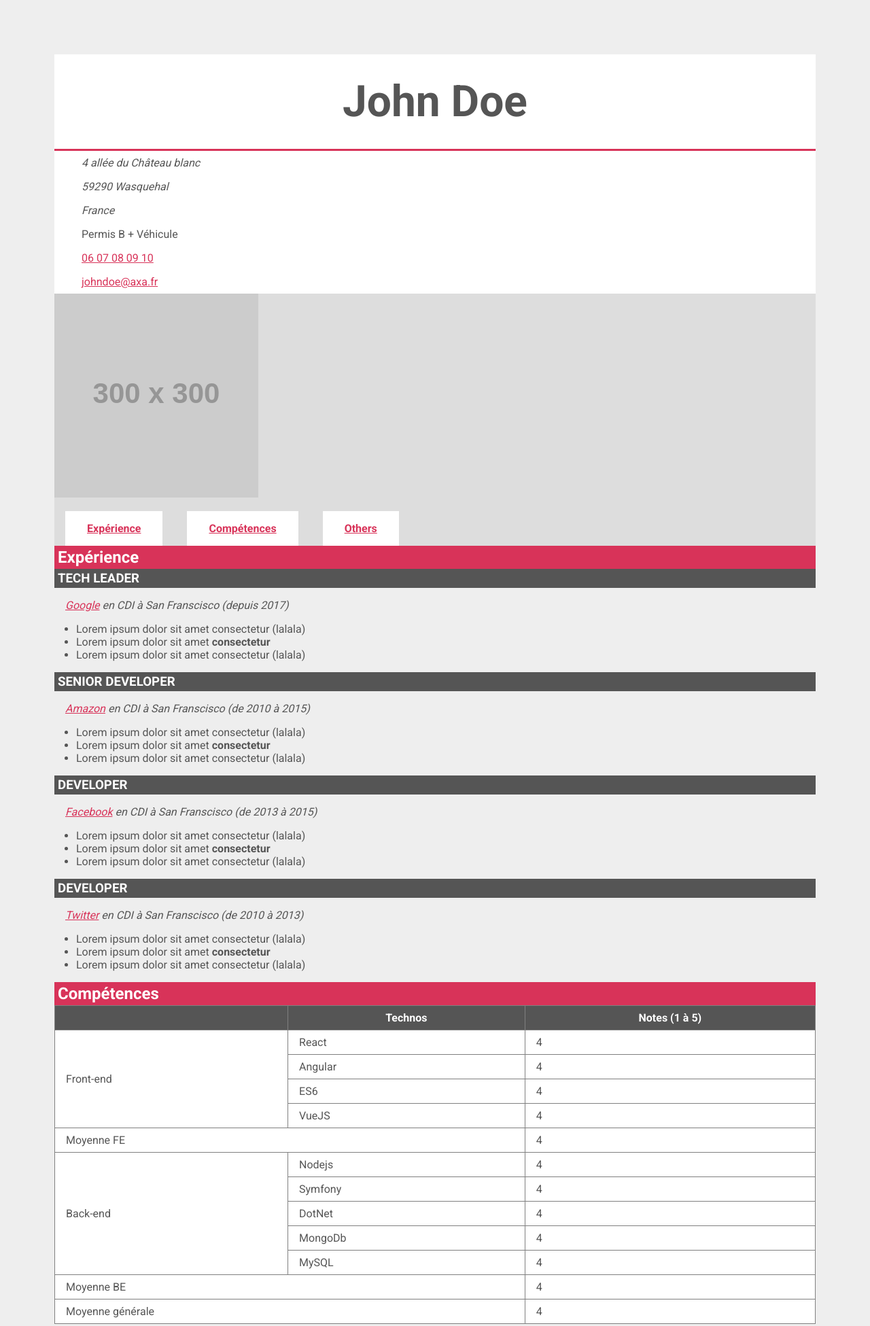
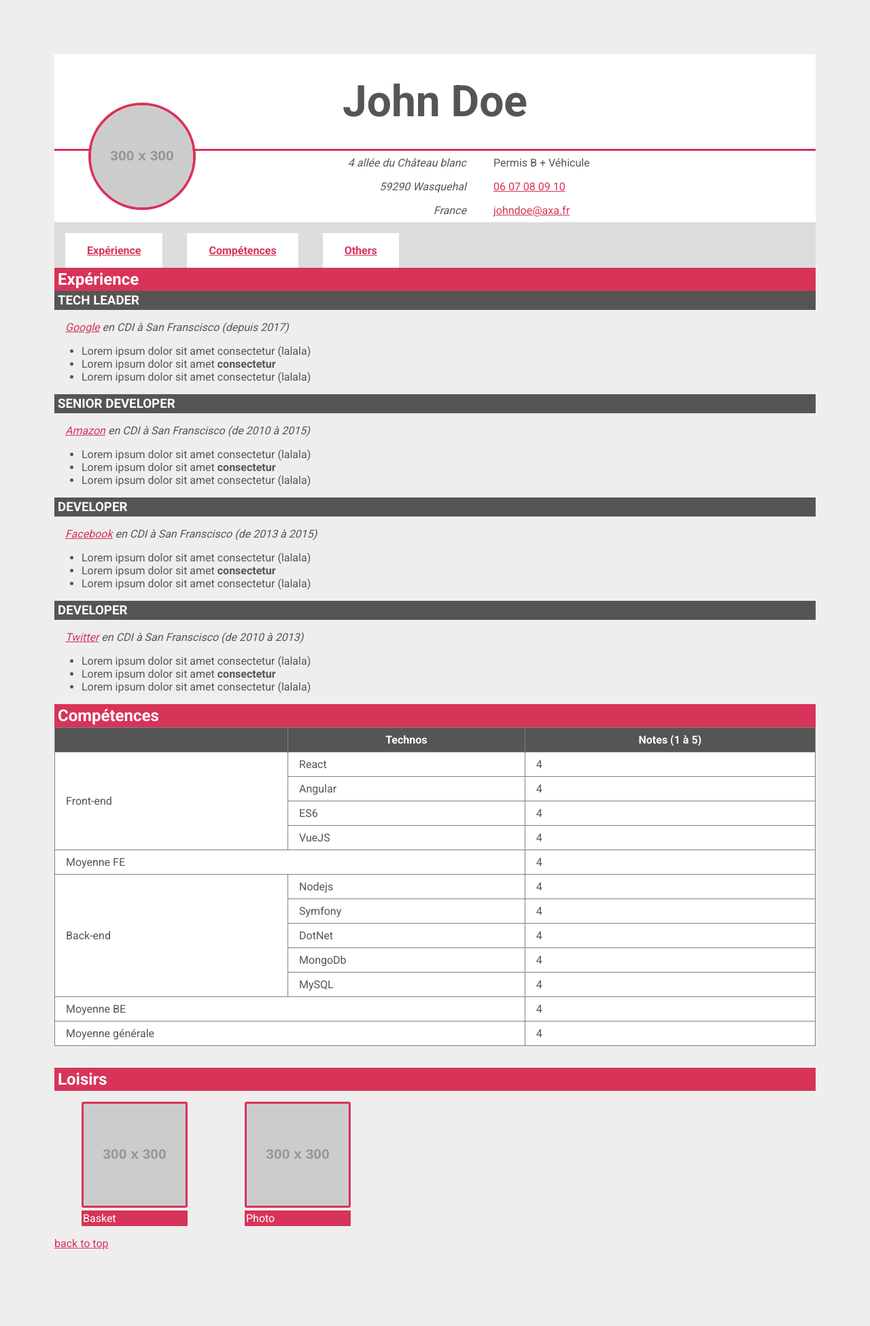
Before and after one commit to samuel-gomez/formation-front-end, a plain HTML site: page index.html in a window 1280 px wide. Shown: the top 1951 px of the page at 68% size. After the commit the page ends 1919 px from the top, so only its background shows below. Drawn offline with Linux system fonts and the light colour scheme; placeholder pictures from the web are drawn by us.

Commit message:
update solution exo-05

```diff
--- a/index.html
+++ b/index.html
@@ -12,7 +12,12 @@
 
 <body>
     <header>
+        <div class='title'>
             <h1 id="top">John Doe</h1>
+            <img alt="John Doe" title="Photo CV de John Doe" src="https://via.placeholder.com/150x150" srcset="https://via.placeholder.com/150x150 320w, https://via.placeholder.com/200x200 640w , https://via.placeholder.com/250x250 1024w, https://via.placeholder.com/300x300 1280w"
+            />
+        </div>
+        <div class="info">
             <address>
                 <ul>
                     <li>4 allée du Château blanc</li>
@@ -29,21 +34,24 @@
                     <a title="contacter John Doe" href="mailto:johndoe@axa.fr?subject=Formation%20HTML%2FCSS&body=Bonne%20Formation%20%3A)">johndoe@axa.fr</a>
                 </li>
             </ul>
-        <img alt="John Doe" title="Photo CV de John Doe" src="https://via.placeholder.com/150x150" srcset="https://via.placeholder.com/150x150 320w, https://via.placeholder.com/200x200 640w , https://via.placeholder.com/250x250 1024w, https://via.placeholder.com/300x300 1280w"
-        />
+        </div>
+        <div>
             <nav>
                 <a href="#exp">Expérience</a>
                 <a href="#comp">Compétences</a>
                 <a href="#oth">Others</a>
             </nav>
+        </div>
+
     </header>
     <main>
-        <section>
+        <div>
             <h2 id="exp">Expérience</h2>
-            <article>
+            <div>
                 <h3>Tech leader</h3>
                 <i>
-                    <a href="http://www.google.fr" target="blank" title="Aller sur Google.fr">Google</a> en CDI à San Franscisco (depuis 2017)</i>
+                    <a href="http://www.google.fr" target="blank" title="Aller sur Google.fr">Google</a> en CDI à San Franscisco
+                    (depuis 2017)</i>
                 <ul>
                     <li>Lorem ipsum dolor sit amet consectetur (lalala) </li>
                     <li>Lorem ipsum dolor sit amet
@@ -51,11 +59,12 @@
                     </li>
                     <li>Lorem ipsum dolor sit amet consectetur (lalala) </li>
                 </ul>
-            </article>
-            <article>
+            </div>
+            <div>
                 <h3>Senior Developer</h3>
                 <i>
-                    <a href="http://www.amazon.fr" target="blank" title="Aller sur amazon.fr">Amazon</a> en CDI à San Franscisco (de 2010 à 2015)</i>
+                    <a href="http://www.amazon.fr" target="blank" title="Aller sur amazon.fr">Amazon</a> en CDI à San Franscisco
+                    (de 2010 à 2015)</i>
                 <ul>
                     <li>Lorem ipsum dolor sit amet consectetur (lalala) </li>
                     <li>Lorem ipsum dolor sit amet
@@ -63,11 +72,12 @@
                     </li>
                     <li>Lorem ipsum dolor sit amet consectetur (lalala) </li>
                 </ul>
-            </article>
-            <article>
+            </div>
+            <div>
                 <h3>Developer</h3>
                 <i>
-                    <a href="http://www.facebook.fr" target="blank" title="Aller sur facebook.fr">Facebook</a> en CDI à San Franscisco (de 2013 à 2015)</i>
+                    <a href="http://www.facebook.fr" target="blank" title="Aller sur facebook.fr">Facebook</a> en CDI à San
+                    Franscisco (de 2013 à 2015)</i>
                 <ul>
                     <li>Lorem ipsum dolor sit amet consectetur (lalala) </li>
                     <li>Lorem ipsum dolor sit amet
@@ -75,11 +85,12 @@
                     </li>
                     <li>Lorem ipsum dolor sit amet consectetur (lalala) </li>
                 </ul>
-            </article>
-            <article>
+            </div>
+            <div>
                 <h3>Developer</h3>
                 <i>
-                    <a href="http://www.twitter.com" target="blank" title="Aller sur twitter.com">Twitter</a> en CDI à San Franscisco (de 2010 à 2013)</i>
+                    <a href="http://www.twitter.com" target="blank" title="Aller sur twitter.com">Twitter</a> en CDI à San
+                    Franscisco (de 2010 à 2013)</i>
                 <ul>
                     <li>Lorem ipsum dolor sit amet consectetur (lalala) </li>
                     <li>Lorem ipsum dolor sit amet
@@ -87,11 +98,11 @@
                     </li>
                     <li>Lorem ipsum dolor sit amet consectetur (lalala) </li>
                 </ul>
-            </article>
-        </section>
-        <section>
+            </div>
+        </div>
+        <div>
             <h2 id="comp">Compétences</h2>
-            <article>
+            <div>
                 <table border="1">
                     <thead>
                         <tr>
@@ -155,11 +166,11 @@
                         </tr>
                     </tfoot>
                 </table>
-            </article>
-        </section>
-        <section>
+            </div>
+        </div>
+        <div>
             <h2 id="oth">Loisirs</h2>
-            <article>
+            <div>
                 <figure>
                     <img alt="Basket" title="Loisir : Basket" src="https://via.placeholder.com/150x150" srcset="https://via.placeholder.com/150x150 320w, https://via.placeholder.com/200x200 640w , https://via.placeholder.com/250x250 1024w, https://via.placeholder.com/300x300 1280w"
                     />
@@ -170,8 +181,8 @@
                     />
                     <figcaption>Photo</figcaption>
                 </figure>
-            </article>
-        </section>
+            </div>
+        </div>
         <a href="#top">back to top</a>
     </main>
 
--- a/main.css
+++ b/main.css
@@ -14,14 +14,40 @@ body {
 }
 header {
   background: #ddd;
+  width: 100%;
+}
+header .info {
+  display: table;
+  width: 100%;
+  background: white;
+}
+header .title {
+  position: relative;
+}
+header .title h1 {
+  width: 100%;
+}
+header .title img {
+  position: absolute;
+  top: 50%;
+  left: 50px;
+  width: 150px;
+  height: 150px;
+  border-radius: 100%;
+  border: 4px solid #d83359;
 }
 header ul {
   list-style: none;
   margin: 0;
   background: #fff;
 }
+
 header ul li {
   padding: 0.5rem 0;
+}
+address {
+  display: table-cell;
+  text-align: right;
 }
 
 a {
@@ -36,7 +62,7 @@ h1 {
   text-align: center;
   font-size: 4rem;
   margin: 0;
-  padding: 2rem;
+  padding: 2rem 0;
 }
 h2 {
   background: #d83359;
@@ -86,3 +112,17 @@ th {
 td {
   padding: 0.5rem 1rem;
 }
+
+figure {
+  display: inline-block;
+}
+figure img {
+  border-radius: 3px;
+  border: 3px solid #d83359;
+  width: 150px;
+}
+figure figcaption {
+  background: #d83359;
+  color: white;
+  padding: 2px;
+}
```
Also changed, not shown: README.md (deleted), pagecv.png (deleted). Lines whose indentation alone changed are shown as unchanged.
